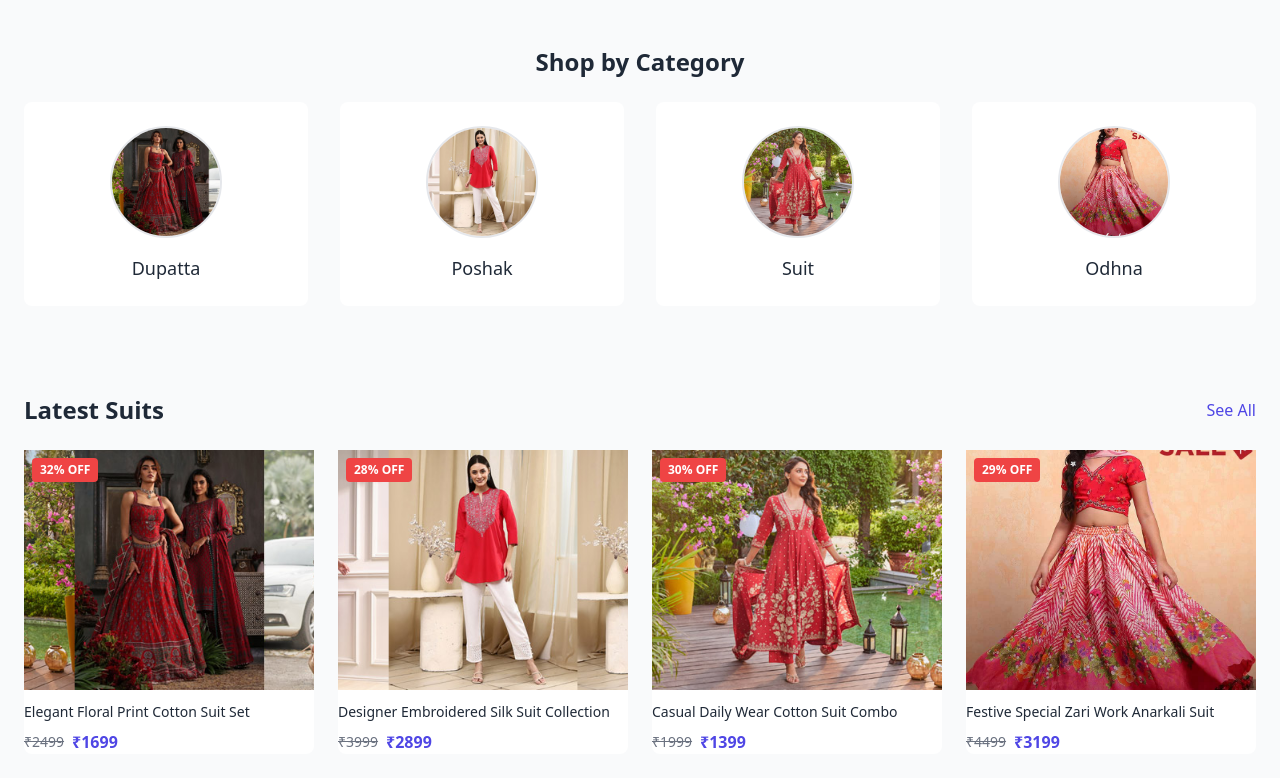
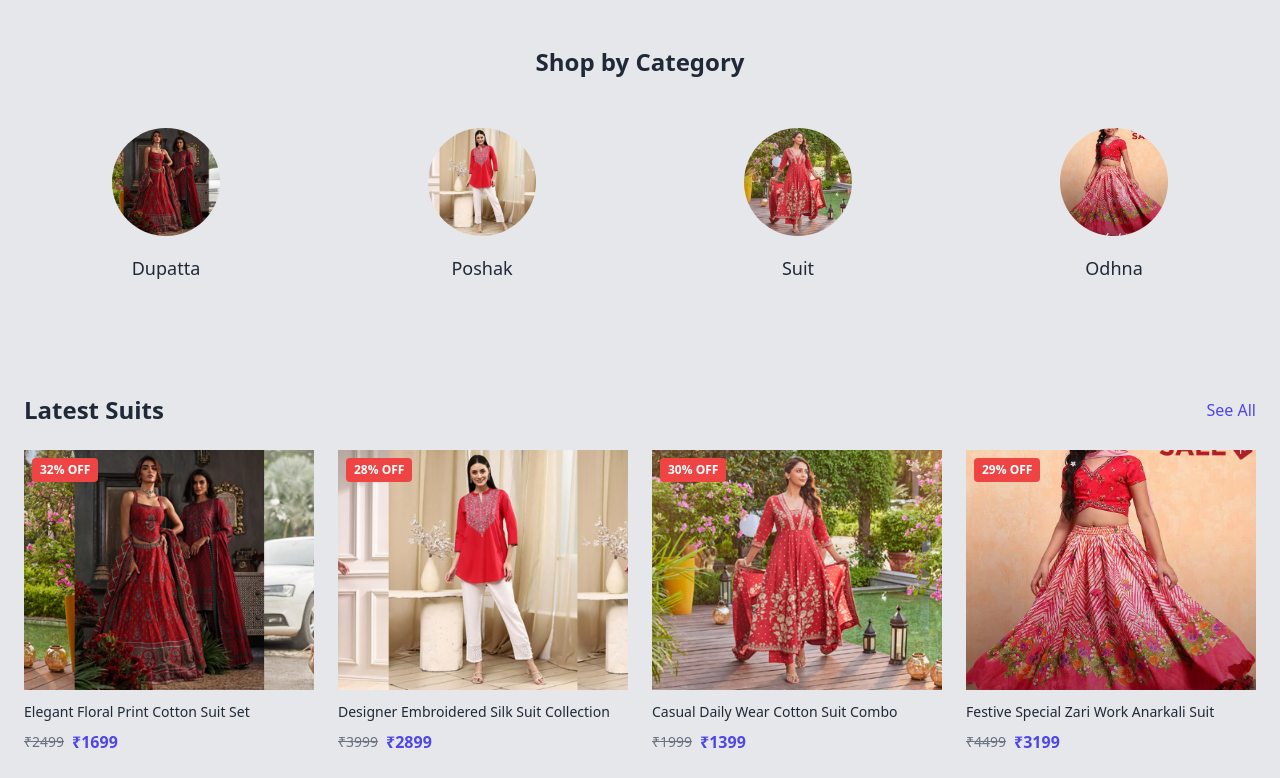
Before and after one commit to syncrao/Rajputi-E-Commerce-Platform, a React (Vite) app in the folder frontend/: page / in a window 1280 px wide. Shown: the part 882-1660 px from the top of the page. Built offline with nearby package versions, Linux system fonts and the light colour scheme; no server answers.

Commit message:
added sections

```diff
--- a/frontend/src/components/Layout.jsx
+++ b/frontend/src/components/Layout.jsx
@@ -11,7 +11,7 @@ export default function Layout() {
   }, [pathname]);
 
   return (
-    <div className=" min-h-screen flex flex-col">
+    <div className="min-h-screen flex flex-col">
       <Navbar />
       <Outlet />
       <Footer />
--- a/frontend/src/components/Navbar.jsx
+++ b/frontend/src/components/Navbar.jsx
@@ -106,7 +106,7 @@ export default function Navbar() {
 
           <nav
             aria-label="Top"
-            className="transition-all duration-100 px-4 sm:px-6 lg:px-8  border-b"
+            className="transition-all duration-100 px-4 sm:px-6 lg:px-8"
           >
             <div className="flex h-14 items-center">
               <div className="flex items-center lg:hidden">
--- a/frontend/src/screens/HomeScreen.jsx
+++ b/frontend/src/screens/HomeScreen.jsx
@@ -178,7 +178,7 @@ export default function HomeScreen() {
         {items.map((item) => (
           <div
             key={item.id}
-            className="bg-white rounded-lg hover:shadow-md transition  relative"
+            className="rounded-lg hover:shadow-md transition  relative"
           >
             {/* Discount Badge */}
             <span className="absolute top-2 left-2 bg-red-500 text-white text-xs font-semibold px-2 py-1 rounded">
@@ -208,7 +208,7 @@ export default function HomeScreen() {
   );
 
   return (
-    <div className="min-h-screen bg-gray-50">
+    <div className="min-h-screen bg-gray-200">
       {/* Fullscreen Slider */}
       <div className="relative w-full h-screen overflow-hidden">
         {desktopImages.map((img, index) => (
@@ -252,7 +252,7 @@ export default function HomeScreen() {
           {categories.map((cat, i) => (
             <div
               key={i}
-              className="flex flex-col items-center bg-white p-6 rounded-lg"
+              className="flex flex-col items-center p-6 rounded-lg"
             >
               <img
                 src={cat.img}
```
